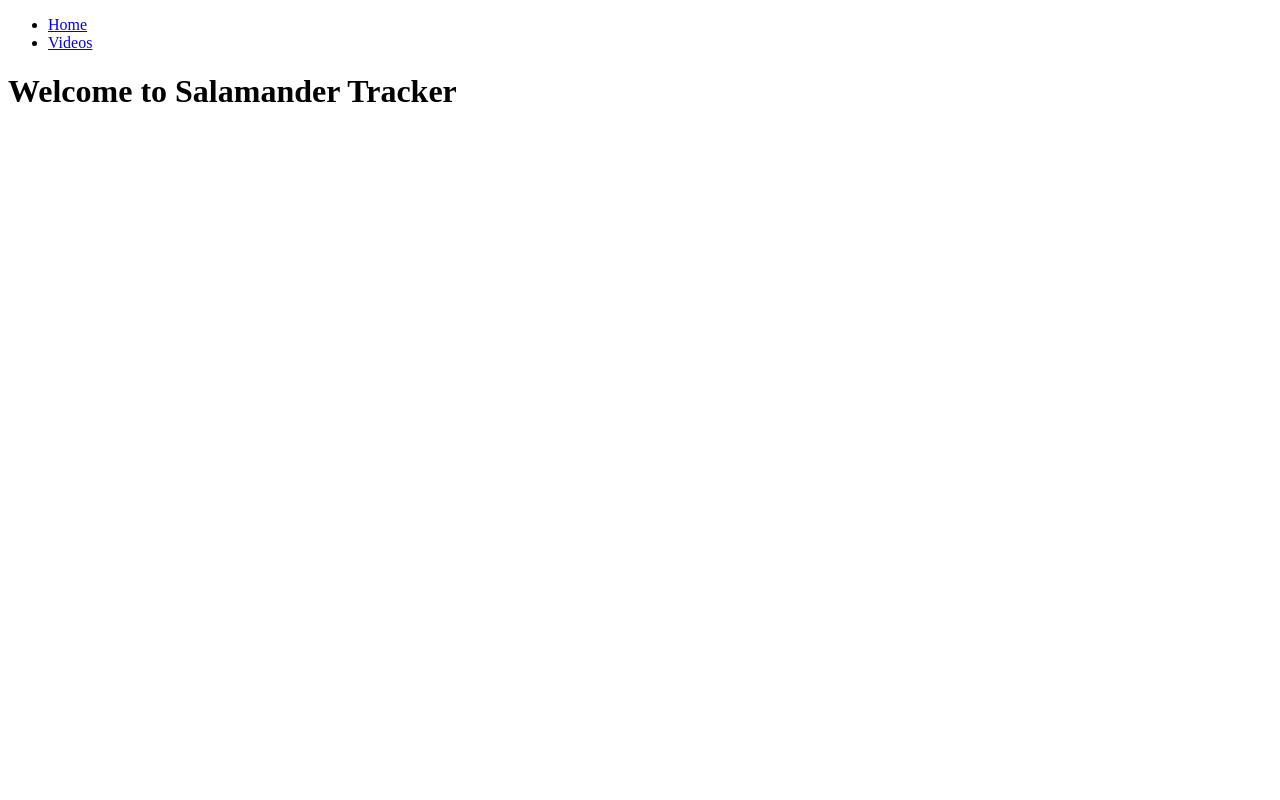
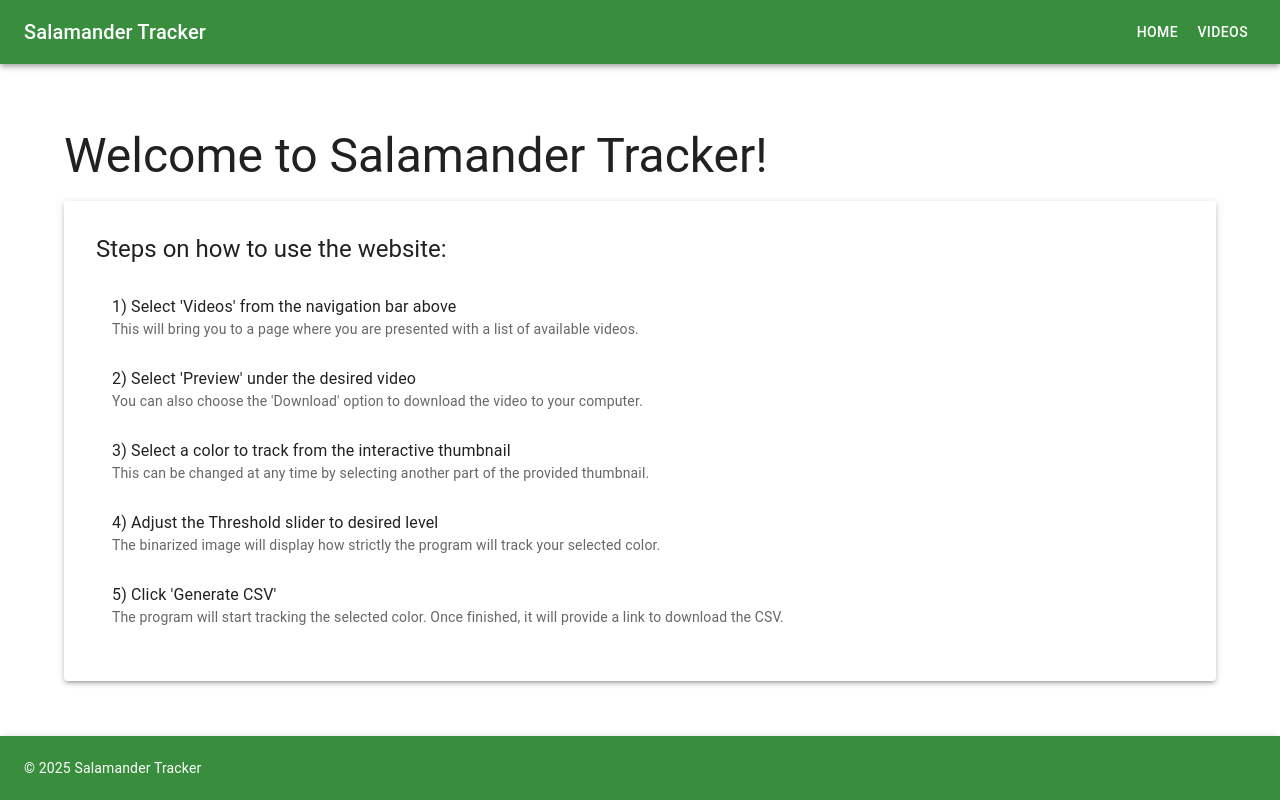
Before and after one commit to TiaMarieG/salamander-tracker, a Next.js app: page / in a window 1280 px wide. Built offline with nearby package versions, Linux system fonts and the light colour scheme.

Commit message:
Added styling to the website so that it's not blank

```diff
--- a/src/app/layout.jsx
+++ b/src/app/layout.jsx
@@ -1,21 +1,52 @@
-// app/layout.jsx
+'use client';
+
 import Link from "next/link";
+import { AppBar, Toolbar, Typography, Button, ThemeProvider, CssBaseline, Container, Box } from "@mui/material";
+import { createTheme } from "@mui/material/styles";
+
+const theme = createTheme({
+  palette: {
+    mode: 'light',
+    primary: {
+      main: '#388e3c',
+    },
+  },
+});
 
 export default function RootLayout({ children }) {
   return (
-    <html lang="en">
-      <body>
-        <nav >
-          <ul >
-            <li>
-              <Link href="/">Home</Link>
-            </li>
-            <li>
-              <Link href="/videos">Videos</Link>
-            </li>
-          </ul>
-        </nav>
-        <main>{children}</main>
+    <html lang="en" style={{ height: '100%' }}>
+      <body style={{ margin: 0, height: '100%' }}>
+        <ThemeProvider theme={theme}>
+          <CssBaseline />
+          {/* Flex container for full height layout */}
+          <Box display="flex" flexDirection="column" minHeight="100vh">
+            {/* Header */}
+            <AppBar position="static" color="primary">
+              <Toolbar>
+                <Typography variant="h6" sx={{ flexGrow: 1 }}>
+                  Salamander Tracker
+                </Typography>
+                <Button color="inherit" component={Link} href="/">Home</Button>
+                <Button color="inherit" component={Link} href="/videos">Videos</Button>
+              </Toolbar>
+            </AppBar>
+
+            {/* Main content area that grows */}
+            <Box component="main" flexGrow={1} py={4}>
+              <Container maxWidth="lg">{children}</Container>
+            </Box>
+
+            {/* Footer at the bottom */}
+            <AppBar position="static" color="primary" sx={{ top: 'auto', bottom: 0 }}>
+              <Toolbar>
+                <Typography variant="body2" sx={{ flexGrow: 1 }}>
+                  © 2025 Salamander Tracker
+                </Typography>
+              </Toolbar>
+            </AppBar>
+          </Box>
+        </ThemeProvider>
       </body>
     </html>
   );
--- a/src/app/page.jsx
+++ b/src/app/page.jsx
@@ -1,3 +1,56 @@
+'use client';
+
+import { Typography, Box, Paper, List, ListItem, ListItemText } from '@mui/material';
+
 export default function HomePage() {
-   return <h1>Welcome to Salamander Tracker</h1>;
+   return (
+      <Box mt={4}>
+         <Typography variant="h3" gutterBottom>
+            Welcome to Salamander Tracker!
+         </Typography>
+
+         <Paper elevation={3} sx={{ p: 4 }}>
+            <Typography variant="h5" gutterBottom>
+               Steps on how to use the website:
+            </Typography>
+
+            <List>
+               <ListItem alignItems="flex-start">
+                  <ListItemText
+                     primary="1) Select 'Videos' from the navigation bar above"
+                     secondary="This will bring you to a page where you are presented with a list of available videos."
+                  />
+               </ListItem>
+
+               <ListItem alignItems="flex-start">
+                  <ListItemText
+                     primary="2) Select 'Preview' under the desired video"
+                     secondary="You can also choose the 'Download' option to download the video to your computer."
+                  />
+               </ListItem>
+
+               <ListItem alignItems="flex-start">
+                  <ListItemText
+                     primary="3) Select a color to track from the interactive thumbnail"
+                     secondary="This can be changed at any time by selecting another part of the provided thumbnail."
+                  />
+               </ListItem>
+
+               <ListItem alignItems="flex-start">
+                  <ListItemText
+                     primary="4) Adjust the Threshold slider to desired level"
+                     secondary="The binarized image will display how strictly the program will track your selected color."
+                  />
+               </ListItem>
+
+               <ListItem alignItems="flex-start">
+                  <ListItemText
+                     primary="5) Click 'Generate CSV'"
+                     secondary="The program will start tracking the selected color. Once finished, it will provide a link to download the CSV."
+                  />
+               </ListItem>
+            </List>
+         </Paper>
+      </Box>
+   );
 }
```
Also changed, not shown: src/app/videos/page.jsx (+15 -9 lines), src/components/VideoCard.jsx (+25 -12 lines).
